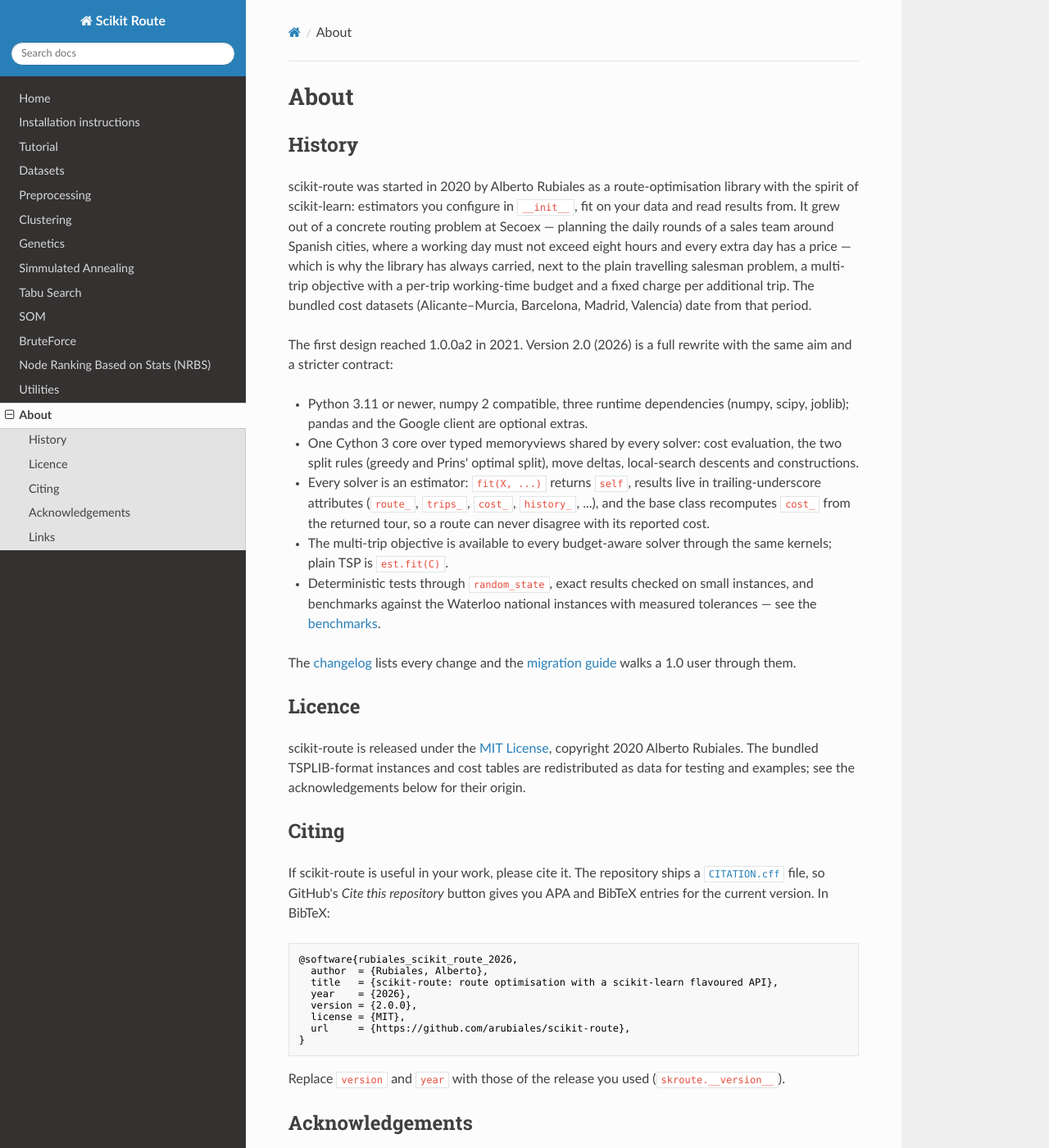
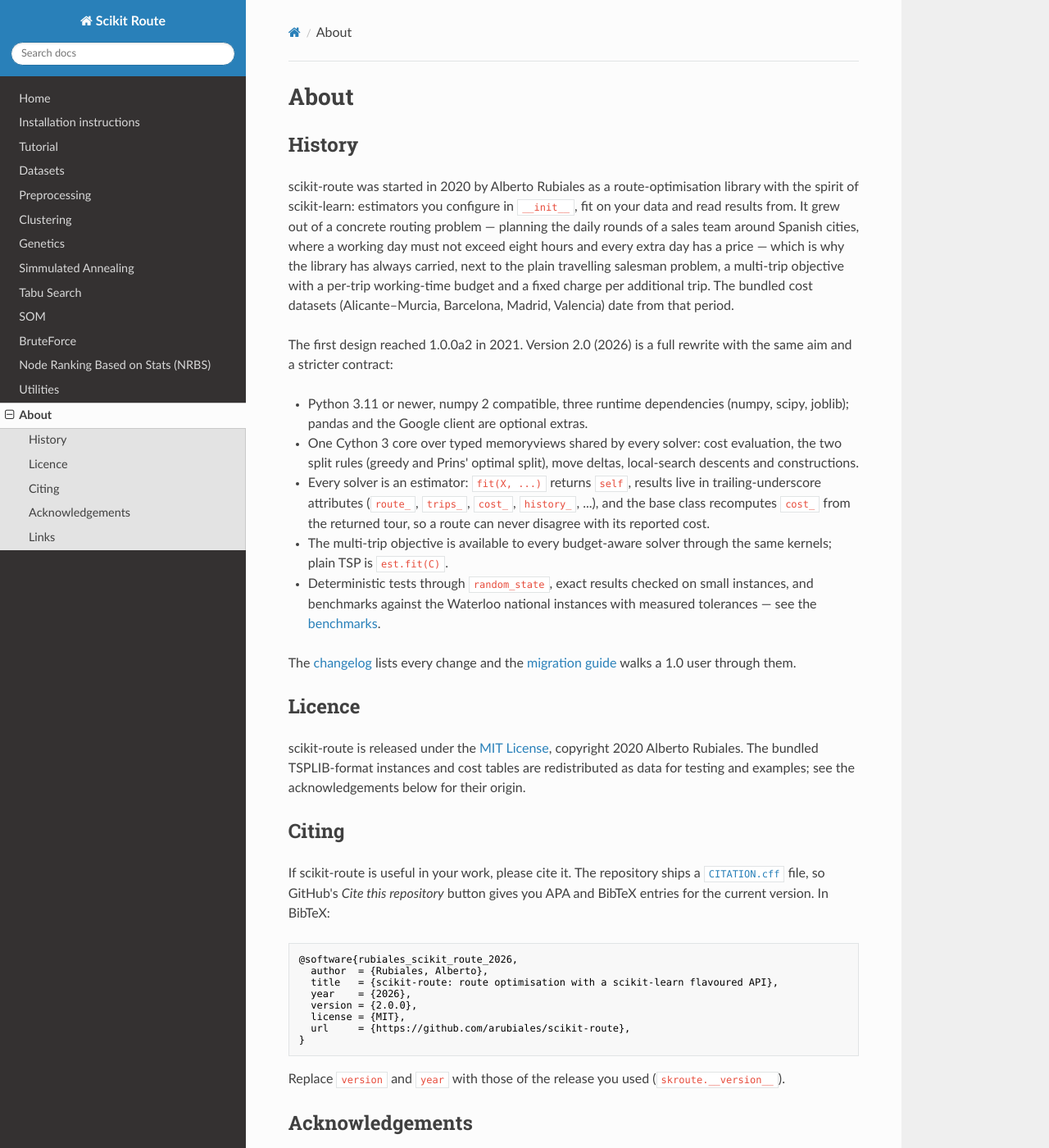
Before and after one commit to arubiales/scikit-route, an MkDocs documentation site: the page built from docs/about.md, in a window 1280 px wide and 1400 px high. Shown: the whole window at 82% size. Built offline with MkDocs 1.6.1, drawn with Linux system fonts in a browser that asks for light colours; nearby versions of some CDN libraries; some of the changed text lies outside the part shown.

Commit message:
about: name no employer in the origin story and do not enumerate P1 metrics
Adopt the lead's wording for the origin paragraph (only facts from the old README) and describe the TSPLIB metrics without listing ATT/GEO, which are P1 and may be deferred.

Co-Authored-By: Claude Fable 5.1 <noreply@anthropic.com>

```diff
--- a/docs/about.md
+++ b/docs/about.md
@@ -4,7 +4,7 @@
 
 scikit-route was started in 2020 by Alberto Rubiales as a route-optimisation library with the spirit of
 scikit-learn: estimators you configure in `__init__`, fit on your data and read results from. It grew out of
-a concrete routing problem at Secoex — planning the daily rounds of a sales team around Spanish cities,
+a concrete routing problem — planning the daily rounds of a sales team around Spanish cities,
 where a working day must not exceed eight hours and every extra day has a price — which is why the library
 has always carried, next to the plain travelling salesman problem, a multi-trip objective with a per-trip
 working-time budget and a fixed charge per additional trip. The bundled cost datasets (Alicante–Murcia,
```
Also changed, not shown: other parts of docs/about.md (+1 -1 lines).
